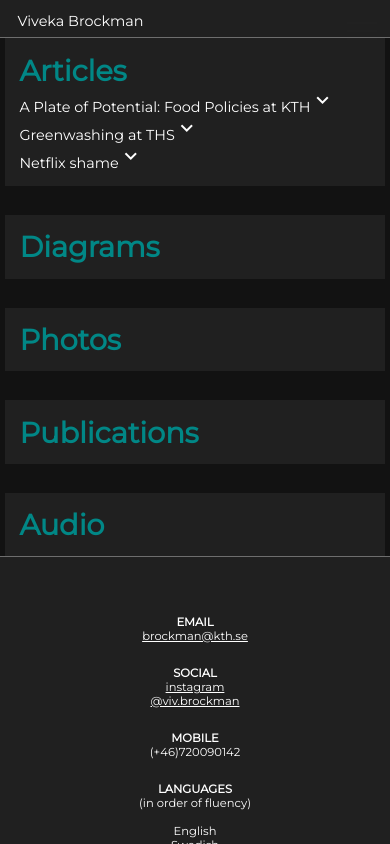
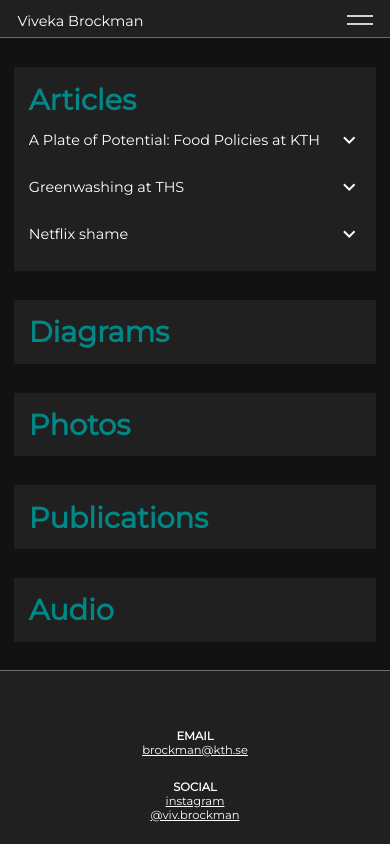
Before and after one commit to vivbrockman/vivbrockman.github.io, an Angular app: page /portfolio in a window 390 px wide. Built offline with nearby package versions, Linux system fonts and the light colour scheme.

Commit message:
refactor: styling, hamburger menu, footer

```diff
--- a/src/app/components/about/about.component.scss
+++ b/src/app/components/about/about.component.scss
@@ -25,6 +25,7 @@
     .SectionContent {
         display: grid;
         grid-template-columns: auto 80px 80px;
+        grid-gap: 1em;
     }
 
     .SectionTitle {
@@ -60,7 +61,7 @@
 
 @media (max-width: 768px) {
     .PageContentContainer {
-        padding: 0 5px;
+        padding: 2em 1em;
 
         .SectionContent {
             display: grid;
--- a/src/app/components/footer/footer.component.scss
+++ b/src/app/components/footer/footer.component.scss
@@ -34,7 +34,7 @@
         }
 
         a:hover {
-            color: -webkit-link;
+            color: #03DAC6;
         }
 
         ul {
--- a/src/app/components/navbar/navbar-overlay/navbar-overlay.component.scss
+++ b/src/app/components/navbar/navbar-overlay/navbar-overlay.component.scss
@@ -4,7 +4,8 @@
     position: fixed;
     z-index: 10;
     left: 0;
-    // background-color: #f2f2f2f2;
+    background-color: #121212;
+    opacity: 0.95;
     transition: 0.5s;
     overflow: hidden;
     box-shadow: 0 -5px 20px rgba(0, 0, 0, 0.1);
--- a/src/app/components/navbar/navbar.component.html
+++ b/src/app/components/navbar/navbar.component.html
@@ -6,11 +6,11 @@
             <a routerLink="/">About</a>
             <a routerLink="/portfolio">Portfolio</a>
         </div>
-    </div>
-    <div class="hamburger-menu">
-        <div (click)="toggleOverlay()">
-            <div [ngClass]="{'icon active': active}">
-                <div class="hamburger"></div>
+        <div class="hamburger-menu">
+            <div (click)="toggleOverlay()">
+                <div [ngClass]="{'icon active': active}">
+                    <div class="hamburger"></div>
+                </div>
             </div>
         </div>
     </div>
--- a/src/app/components/navbar/navbar.component.scss
+++ b/src/app/components/navbar/navbar.component.scss
@@ -55,8 +55,8 @@
 
 .hamburger {
     width: 30px;
-    height: 2px;
-    background: #222;
+    height: 0px;
+    background: #fff;
     opacity: 0.8;
     position: absolute;
     transition: 0.5s;
@@ -67,27 +67,27 @@
 .hamburger:after {
     content: '';
     position: absolute;
-    width: 30px;
+    width: 1.8em;
     height: 2px;
-    background: #222;
+    background: #fff;
     transition: 0.5s;
 }
 
 .hamburger:before {
-    top: -8px;
+    top: -4px;
 }
 .hamburger:after {
-    top: 8px;
+    top: 4px;
 }
 
-.icon.active .hamburger {
-    background: rgba(0,0,0,0);
-    transform: rotate(90deg)
-}
+// .icon.active .hamburger {
+//     background: rgba(0,0,0,0);
+//     transform: rotate(45deg)
+// }
 
 .icon.active .hamburger:before {
     top: 0;
-    transform: rotate(135deg)
+    transform: rotate(-45deg)
 }
 
 .icon.active .hamburger:after {
--- a/src/app/components/portfolio/portfolio.component.scss
+++ b/src/app/components/portfolio/portfolio.component.scss
@@ -30,21 +30,18 @@
         }
 
         a {
+            padding: 0.5em;
             font-size: 1.5rem;
             text-decoration: underline;
         }
 
         a:hover {
-        }
-
-        .collapse-item {
-            display: grid;
-            grid-template-columns: auto 2em;;
+            color: #03DAC6;
         }
     }
 
     > .iframes-wrapper > section:hover {
-        color: -webkit-link!important;
+        color: #03DAC6!important;
     }
 
     .SectionSubHeader {
@@ -83,11 +80,25 @@
         padding: 0 0 0.5em 0!important;
         margin: 0!important;
     }
+
+    .collapse-item {
+        display: grid;
+        align-items: center;
+        grid-template-columns: auto 1fr;
+
+        span {
+            justify-self: end;
+        }
+
+        a {
+            padding: 1em 0;
+        }
+    }
 }
 
 @media (max-width: 550px) {
     .PageContentContainer {
-        padding: 0 5px;
+        padding: 2em 1em;
 
         .SectionContent {
             display: grid;
```
